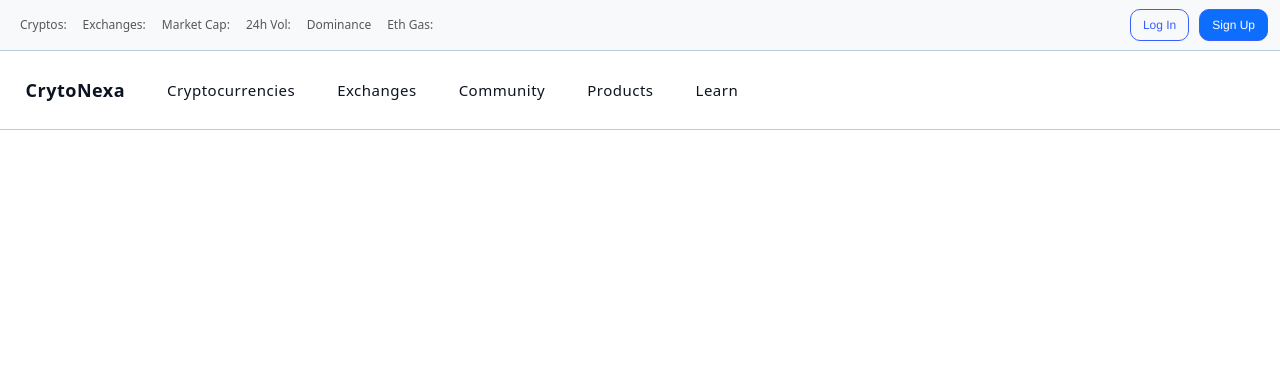
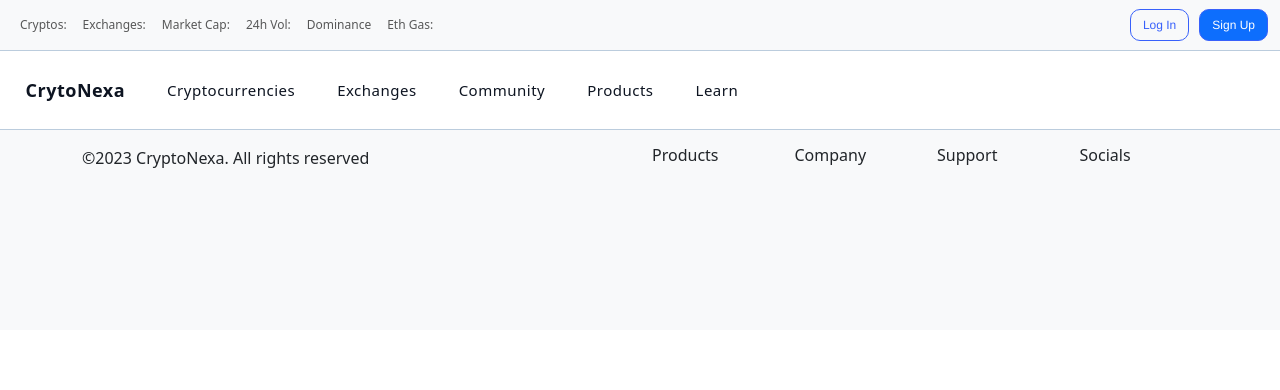
Before and after one commit to CryptoNexa/CryptoNexa, a Django app: page / in a window 1280 px wide. Shown: the top 390 px of the page. Run offline with Django 4.2, Linux system fonts and the light colour scheme; some libraries are stand-ins or nearby versions.

Commit message:
adding footer

```diff
--- a/static/css/base.css
+++ b/static/css/base.css
@@ -68,3 +68,8 @@
 .top-bar-left span {
     cursor: pointer;
 }
+
+.footer-container{
+    height: 600px;
+    background-color: red;
+}
--- a/templates/base/base.html
+++ b/templates/base/base.html
@@ -55,5 +55,32 @@
 {#<div>#}
 {#    // Trending Section#}
 {#</div>#}
+<footer class="footer bg-light text-dark py-3" style="height: 200px">
+    <div class="container">
+        <div class="row">
+            <div class="col-md-6">
+                <p>&copy;2023 CryptoNexa. All rights reserved</p>
+            </div>
+            <div class="col-md-6">
+                <div class="row text-md-right">
+                    <div class="col-md-3">
+                        <h6>Products</h6>
+                    </div>
+                    <div class="col-md-3">
+                        <h6>Company</h6>
+                    </div>
+                    <div class="col-md-3">
+                        <h6>Support</h6>
+                    </div>
+                    <div class="col-md-3">
+                        <h6>Socials</h6>
+                    </div>
+                </div>
+            </div>
+        </div>
+    </div>
+    </div>
+</footer>
+
 </body>
 </html>
```
